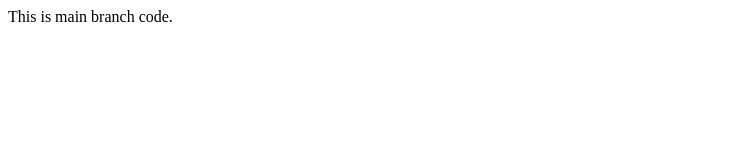
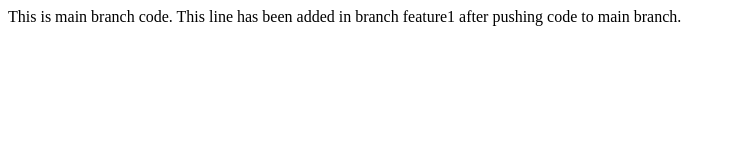
Before and after one commit to maruthi0209/GitBranchesTask3, a plain HTML site: page index.html in a window 1280 px wide. Shown: the whole page, without its empty margins (0-736 px from the left). Drawn offline with Linux system fonts and the light colour scheme.

Commit message:
feature1 branch initial changes

```diff
--- a/index.html
+++ b/index.html
@@ -7,5 +7,6 @@
 </head>
 <body>
     This is main branch code.
+    This line has been added in branch feature1 after pushing code to main branch.
 </body>
 </html>
```
